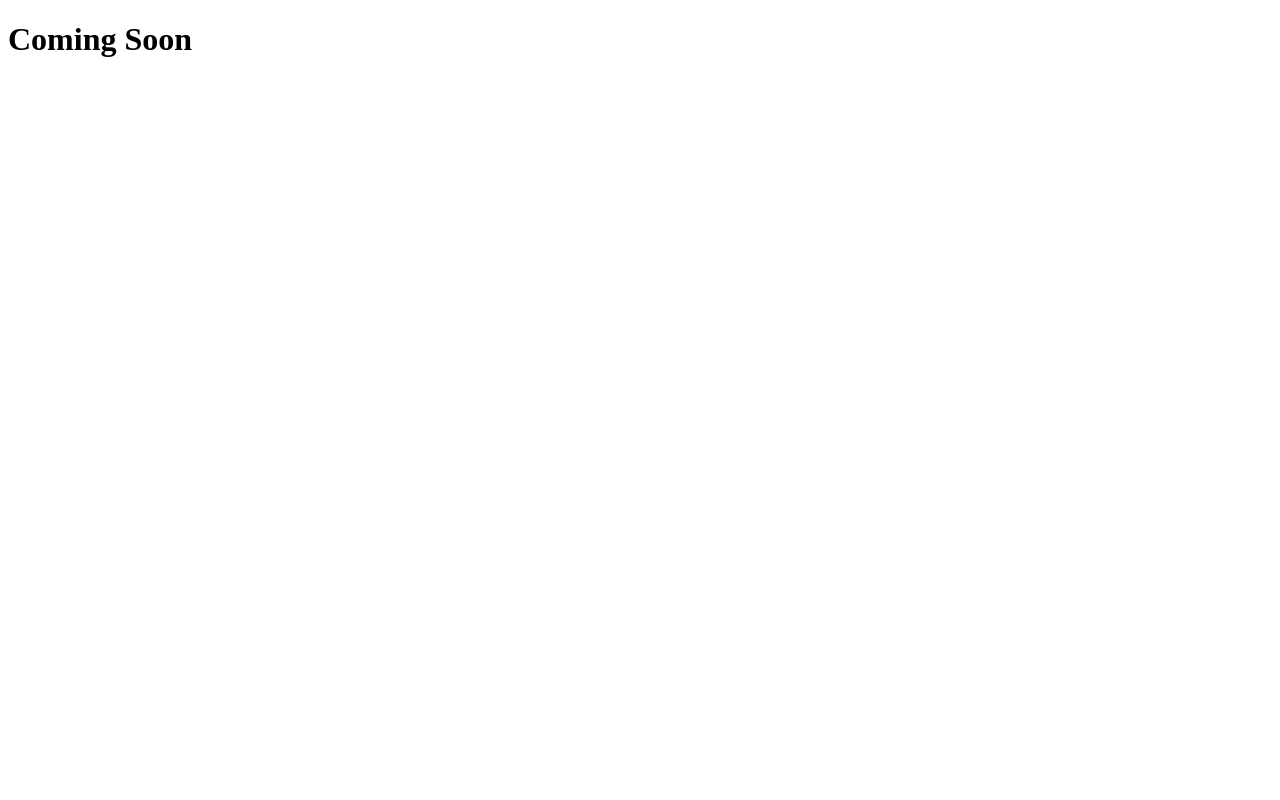
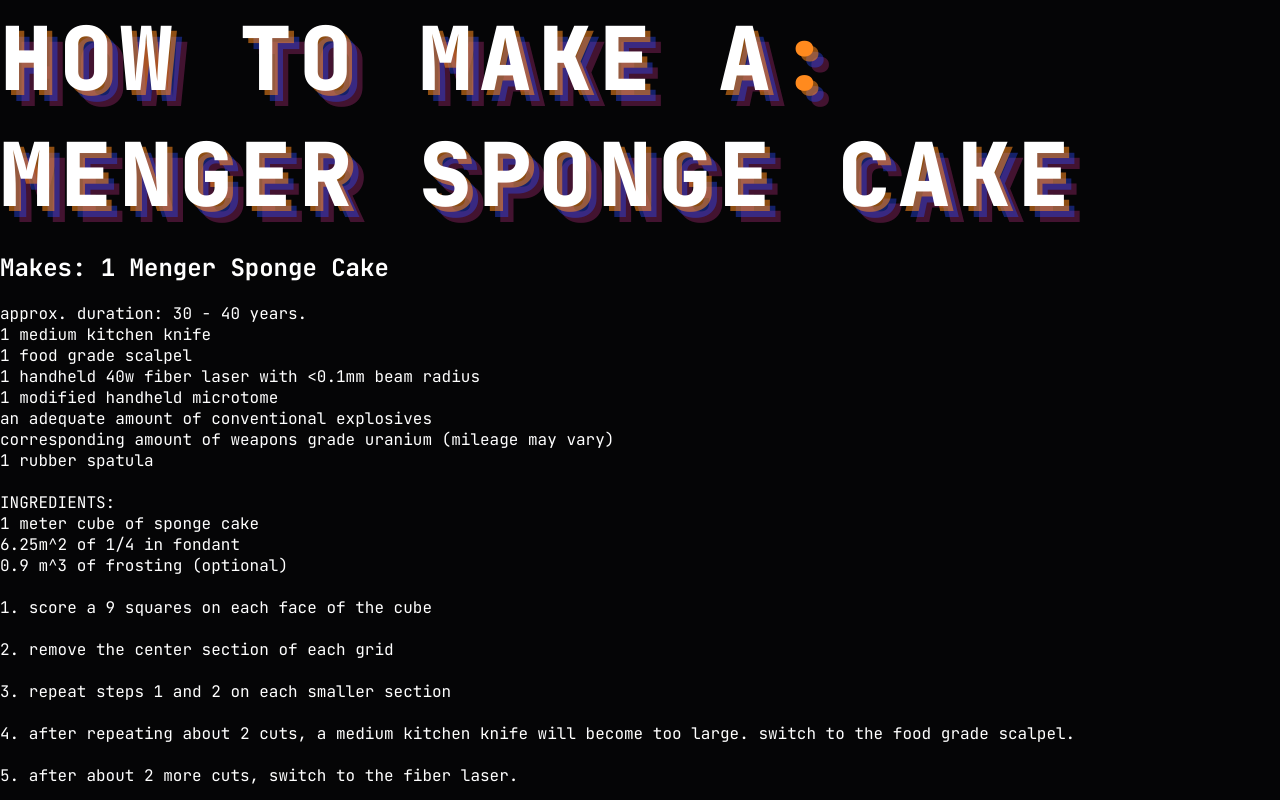
Before and after one commit to kadenjones103/wdd103-ledesma, a plain HTML site: page cake.html in a window 1280 px wide. Shown: the top 800 px of the page. Drawn offline with Linux system fonts and the light colour scheme.

Commit message:
Update cake.html

```diff
--- a/cake.html
+++ b/cake.html
@@ -1,9 +1,50 @@
 <!DOCTYPE html>
 <html>
+
 <head>
   <title>Cake page</title>
+  <link rel="preconnect" href="https://fonts.googleapis.com">
+  <link rel="preconnect" href="https://fonts.gstatic.com" crossorigin>
+  <link href="https://fonts.googleapis.com/css2?family=JetBrains+Mono:wght@400;500;700;800&display=swap" rel="stylesheet">
+  <link rel="stylesheet" href="style.css">
 </head>
 <body>
-  <h1>Coming Soon</h1>
+  <h1 class="title">How to Make a<span class="colon">:</span><br>Menger Sponge Cake</h1>
+  <h2>Makes: 1 Menger Sponge Cake</h2>
+  <p>
+    approx. duration: 30 - 40 years.<br>
+    1 medium kitchen knife<br>
+    1 food grade scalpel<br>
+    1 handheld 40w fiber laser with &lt;0.1mm beam radius<br>
+    1 modified handheld microtome<br>
+    an adequate amount of conventional explosives<br>
+    corresponding amount of weapons grade uranium (mileage may vary)<br>
+    1 rubber spatula<br>
+    <br>
+    INGREDIENTS:<br>
+    1 meter cube of sponge cake<br>
+    6.25m^2 of 1/4 in fondant<br>
+    0.9 m^3 of frosting (optional)<br>
+    <br>
+    1. score a 9 squares on each face of the cube<br>
+    <br>
+    2. remove the center section of each grid<br>
+    <br>
+    3. repeat steps 1 and 2 on each smaller section<br>
+    <br>
+    4. after repeating about 2 cuts, a medium kitchen knife will become too large. switch to the food grade scalpel.<br>
+    <br>
+    5. after about 2 more cuts, switch to the fiber laser.<br>
+    <br>
+    7. after about 2 more cuts, even the laser will become too big. switch to the microtome<br>
+    <br>
+    8. once the individual molecules and atoms become visible and scale becomes meaningless, switch to the explosives to initiate a compression of your uranium, if you did it right you should have caused the atoms to split, further dividing the cake by three.<br>
+    <br>
+    9. at this point, the traditional menger sponge stops dividing, but you are free to continue to split the quarks and simples to your liking.<br>
+    <br>
+    10. cover completely with fondant and frost to your liking<br>
+    <br>
+    11. serve!
+  </p>
 </body>
 </html>
```
